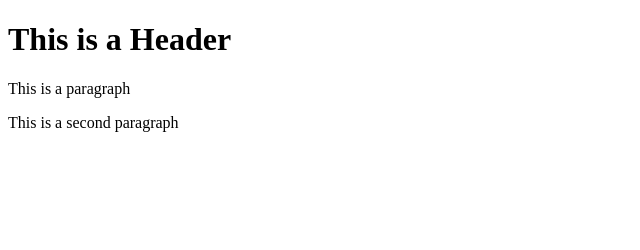
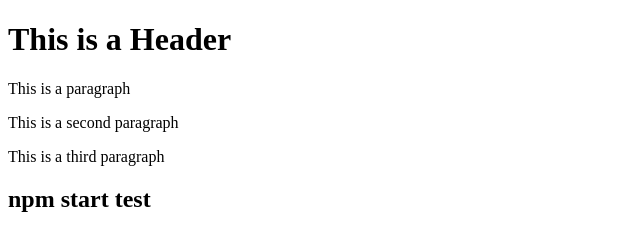
Before and after one commit to nosrat2019/Dell-Git-Test, a website: page index.html in a window 1280 px wide. Shown: the whole page, without its empty margins (0-640 px from the left). Drawn offline with Linux system fonts and the light colour scheme.

Commit message:
fourth commit

```diff
--- /dev/null
+++ b/Bitbucket Repository URL.txt
@@ -0,0 +1 @@
+https://nosrat2019@bitbucket.org/nosrat2019/dell-git-test.git
--- a/index.html
+++ b/index.html
@@ -6,5 +6,7 @@
         <h1>This is a Header</h1>
         <p>This is a paragraph</p>
         <p>This is a second paragraph</p>
+        <p>This is a third paragraph</p>
+        <h2>npm start test</h2>
     </body>
 </html>
```
Also changed, not shown: package.json (added, +27 -0 lines), 2 other files.
